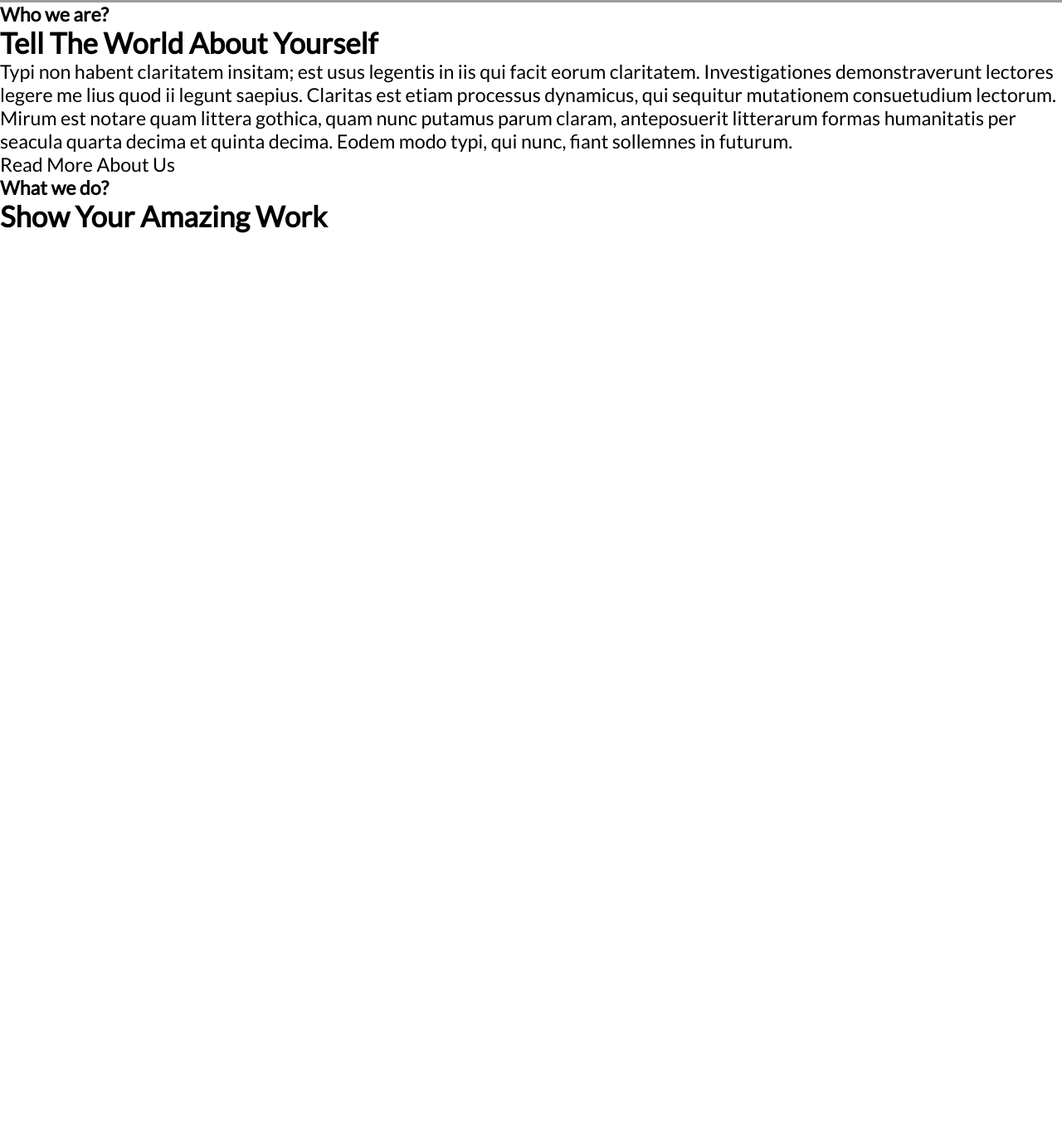
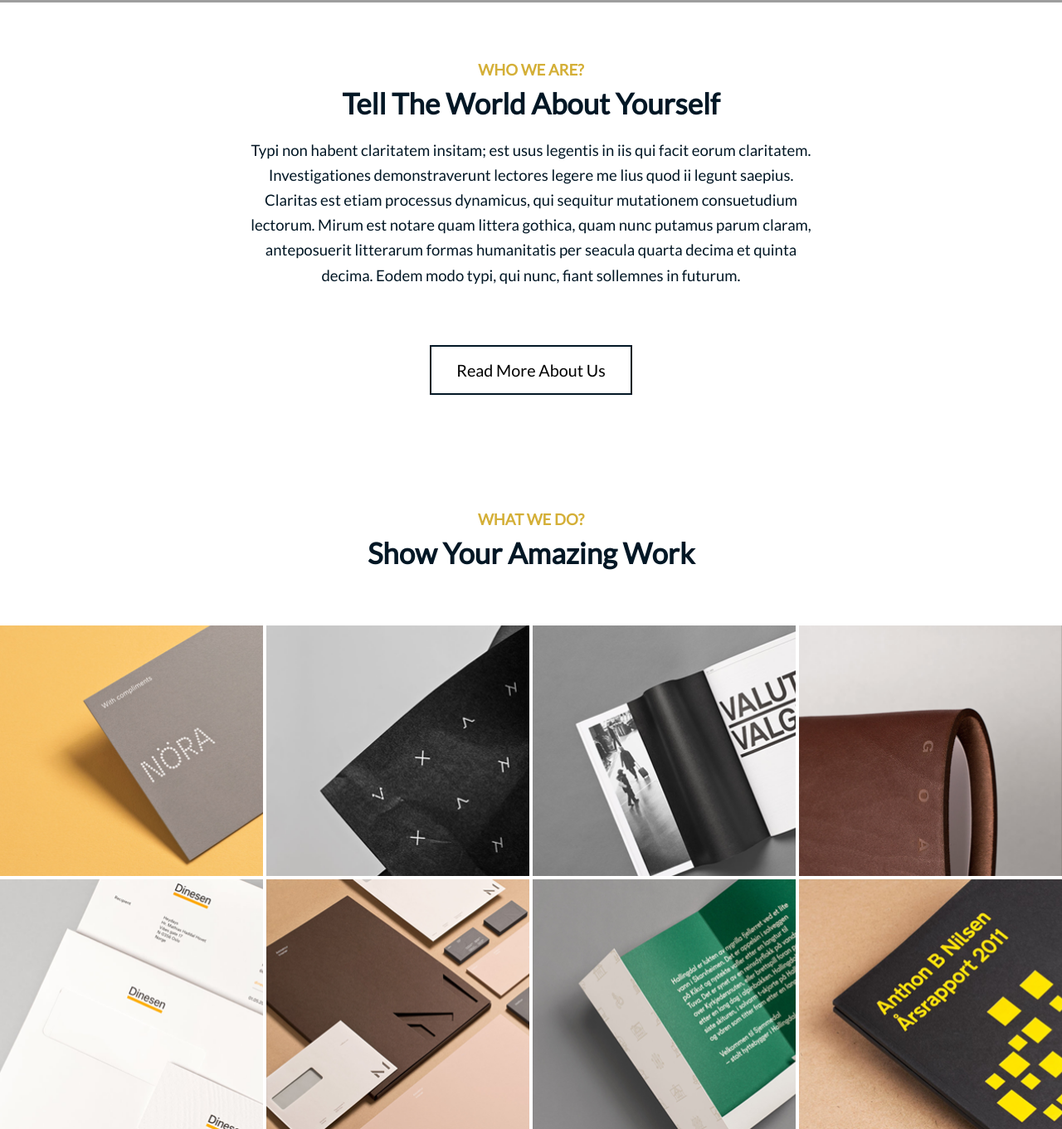
Before and after one commit to cookatem/cookatem.github.io, a plain HTML site: page elegant/index.htm in a window 1280 px wide. Shown: the part 809-2170 px from the top of the page at 83% size. Before the commit the page ends 1090 px from the top, so only its background shows below. Drawn offline with nearby package versions, Linux system fonts and the light colour scheme; grey boxes are pictures that could not be loaded.

Commit message:
Add files via upload

```diff
--- a/elegant/styles/header.css
+++ b/elegant/styles/header.css
@@ -1,7 +1,5 @@
-.intro {
-    color: #fff;
-    height: 35rem;
-}
+
+.intro { color: #fff; height: 35rem; }
 
 .intro--hat {
     display: flex;
@@ -15,9 +13,7 @@
     margin-left: 5%;
 }
 
-.intro--logo > img {
-    width: 8rem;
-}
+.intro--logo > img { width: 8rem; }
 
 .intro--menu {
     width: 20%;
@@ -32,18 +28,9 @@
     margin-right: 0.2rem;
 }
 
-.intro--menu > .menu-img {
-    width: 1rem;
-}
+.intro--menu > .menu-img { width: 1rem; }
 
-/*MODILE*/
-
-header.main {
-    background: #fff url(../photos/main-bg.png) center no-repeat;
-    background-size: cover;
-}
-
-.container {
+.header-container {
     width: 90%;
     margin: 0 auto;
 }
@@ -62,6 +49,12 @@ header.main {
     font-style: italic;
 }
 
+/*BACKGROUNDS*/
+
+header.main { background: #d4af37 url(../photos/main-bg.png) center no-repeat; background-size: cover; }
+
+/*MOBILE*/
+
 @media (max-width: 700px) {
 
     .intro--menu {
@@ -71,8 +64,14 @@ header.main {
 
     .intro--hat {
         background-color: rgba(0, 0, 0, .5);
+        width: 100%;
+        position: fixed;
         padding: 0;
     }
+
+    .header-container { padding-top: 3.8rem; }
+
+    .intro--title { height: 100%; }
 
     .intro--menu > a:not([class = "menu-img"]) {
         font-size: 0;
--- a/elegant/styles/main.css
+++ b/elegant/styles/main.css
@@ -1,8 +1,82 @@
 :root {
-    font-size: calc(0.5vh + 0.5vw + 0.8em);
+	font-size: calc(0.5vh + 0.5vw + 0.8em);
+	--standart-color: #021725;
+	--special-color: #d4af37;
 }
 
 body {
     font-size: 1rem;
     font-family: 'Lato', sans-serif;
 }
+
+.main-container {
+	width: 80%;
+	margin: 0 auto;
+	padding-top: 3rem;
+}
+
+section.information {
+	display: flex;
+	justify-content: center;
+	align-items: center;
+	flex-direction: column;
+	text-align: center;
+	color: var(--standart-color);
+	margin-bottom: 6rem;
+}
+
+section.medium {margin-bottom: 2rem;}
+
+.uncommon {
+	color: var(--special-color);
+	font-size: 0.8rem;
+	text-transform: uppercase;
+	margin-bottom: 0.4rem;
+}
+
+.information--title {margin-bottom: 0.9rem;}
+
+.information--subtitle {
+	font-size: 0.8rem;
+	line-height: 1.3rem;
+	max-width: 30rem;
+}
+
+.button {
+	margin-top: 3rem;
+	padding: .7rem 1.3rem;
+	border: var(--standart-color) 2px solid;
+	font-size: 0.85rem;
+	transition: color .2s linear;
+	transition: background-color .2s linear;
+}
+
+.button:hover {
+	background-color: var(--standart-color);
+	color: #fff;
+}
+
+.work-photos {
+	display: grid;
+	grid-template-columns: repeat(4, 1fr);
+	grid-template-rows: repeat(2, 1fr);
+	grid-gap: 0.15rem;
+}
+
+.work-photos > div { height: 13rem; }
+
+.work-photos > .one { background: var(--special-color) url(../photos/works/1.png) center no-repeat; background-size: cover; }
+
+.work-photos > .two { background: var(--special-color) url(../photos/works/2.png) center no-repeat; background-size: cover; }
+
+.work-photos > .thr { background: var(--special-color) url(../photos/works/3.png) center no-repeat; background-size: cover; }
+
+.work-photos > .fou { background: var(--special-color) url(../photos/works/4.png) center no-repeat; background-size: cover; }
+
+.work-photos > .fiv { background: var(--special-color) url(../photos/works/5.png) center no-repeat; background-size: cover; }
+
+.work-photos > .six { background: var(--special-color) url(../photos/works/6.png) center no-repeat; background-size: cover; }
+
+.work-photos > .sev { background: var(--special-color) url(../photos/works/7.png) center no-repeat; background-size: cover; }
+
+.work-photos > .eig { background: var(--special-color) url(../photos/works/8.png) center no-repeat; background-size: cover; }
```
Also changed, not shown: elegant/styles/reset.css (+5 -5 lines).
